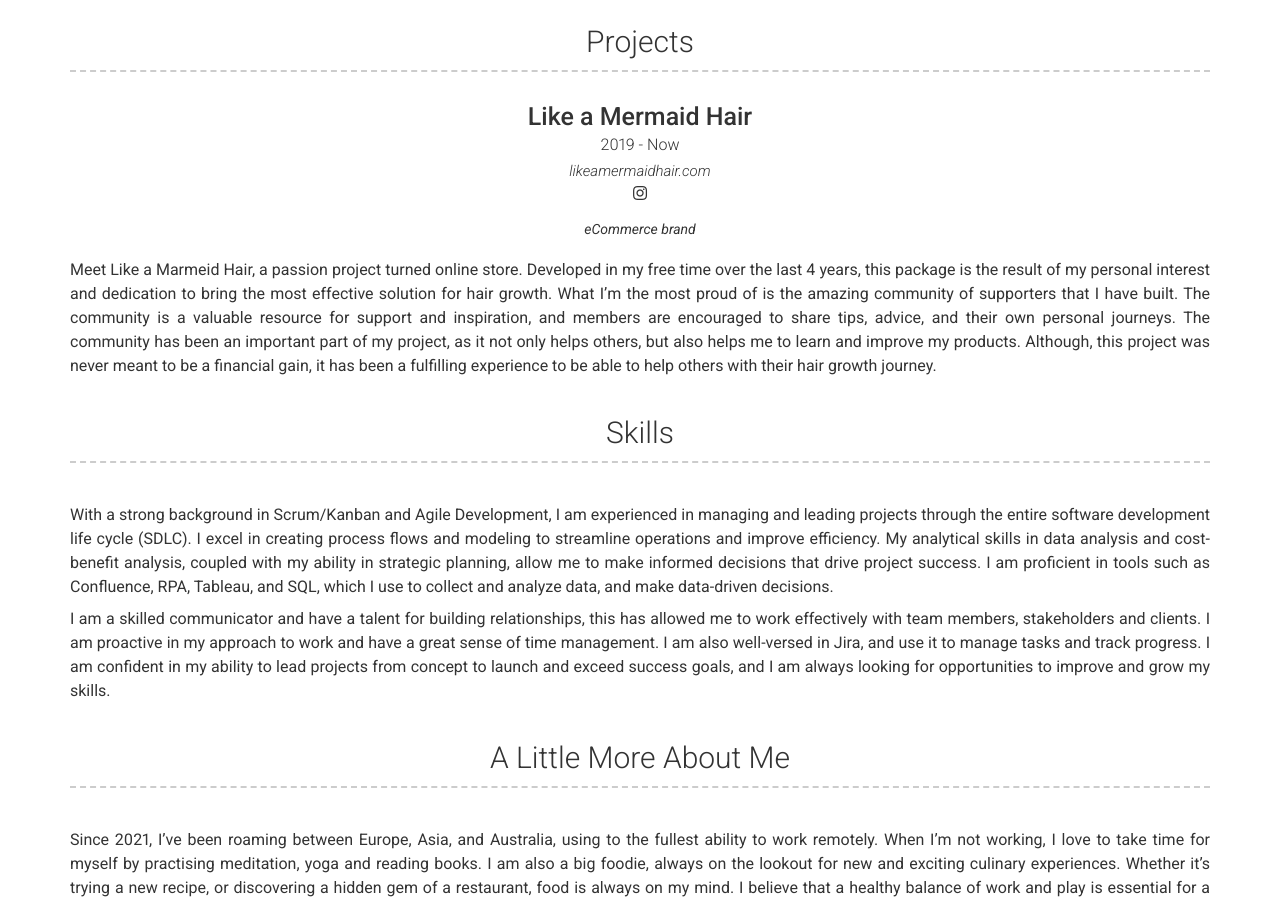
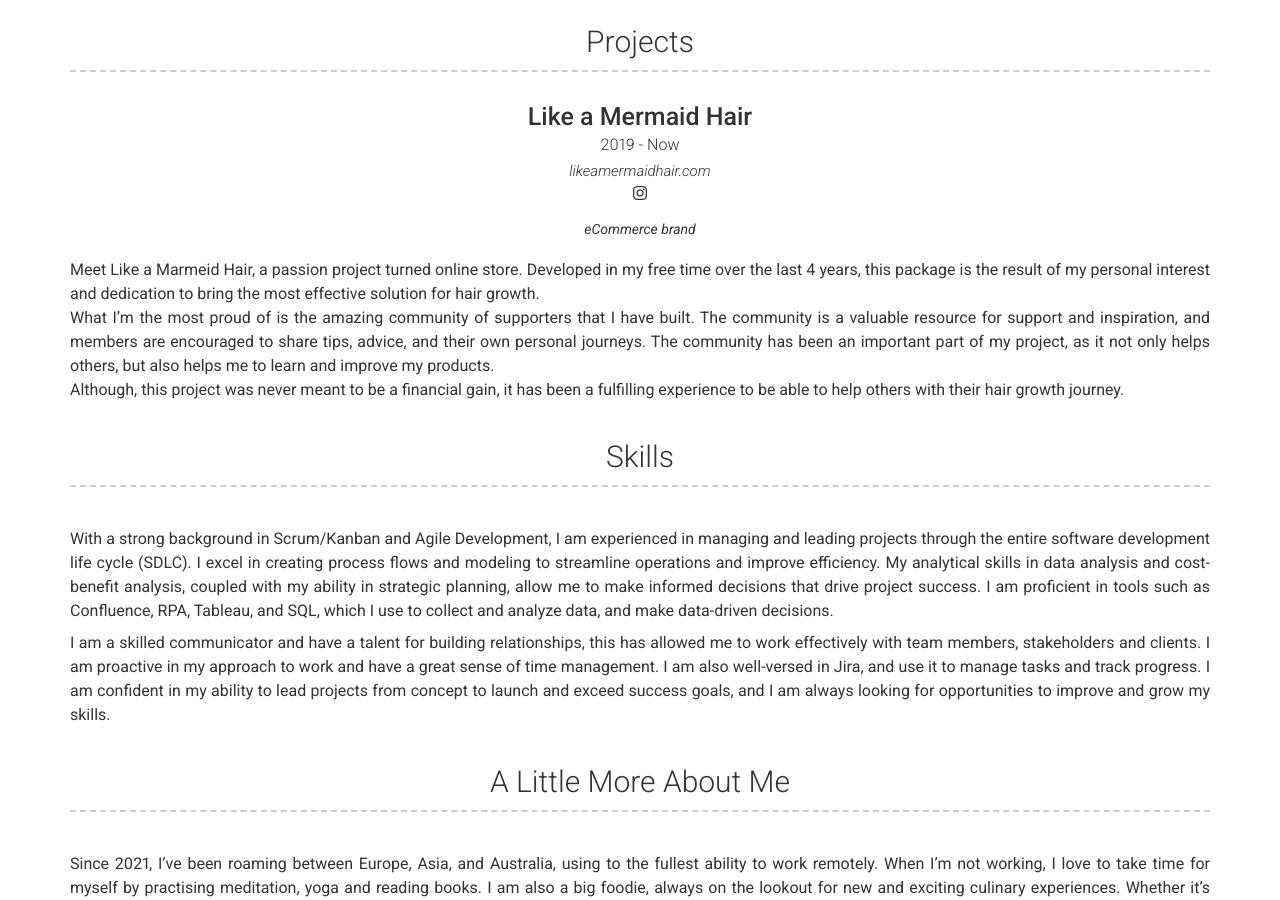
Before and after one commit to dontgimmedrama/dinali, a Jekyll site: the page built from index.md, in a window 1280 px wide and 900 px high, scrolled down 3433 px. Built offline with Jekyll 4.4.1, drawn with Linux system fonts in a browser that asks for light colours; nearby versions of some CDN libraries; part of the change alters nothing that is shown.

Commit message:
Add files via upload

```diff
--- a/_config.yml
+++ b/_config.yml
@@ -212,13 +212,13 @@ content:
         additional_links:
           - title: Our Instagram Community
             icon: fab fa-instagram
-            url: https://www.instagram.com/growhair_likeamermaid/?hl=en
+            url: instagram.com/growhair_likeamermaid/?hl=en
         quote: >
           eCommerce brand
         description: |
           Meet Like a Marmeid Hair, a passion project turned online store. Developed in my free time over the last 4 years, this package is the result of my personal interest and dedication to bring the most effective solution for hair growth.
-          What I'm the most proud of is the amazing community of supporters that I have built. The community is a valuable resource for support and inspiration, and members are encouraged to share tips, advice, and their own personal journeys. The community has been an important part of my project, as it not only helps others, but also helps me to learn and improve my products.
-          Although, this project was never meant to be a financial gain, it has been a fulfilling experience to be able to help others with their hair growth journey.
+          <br>What I'm the most proud of is the amazing community of supporters that I have built. The community is a valuable resource for support and inspiration, and members are encouraged to share tips, advice, and their own personal journeys. The community has been an important part of my project, as it not only helps others, but also helps me to learn and improve my products.
+          <br>Although, this project was never meant to be a financial gain, it has been a fulfilling experience to be able to help others with their hair growth journey.
 
 
 
```
